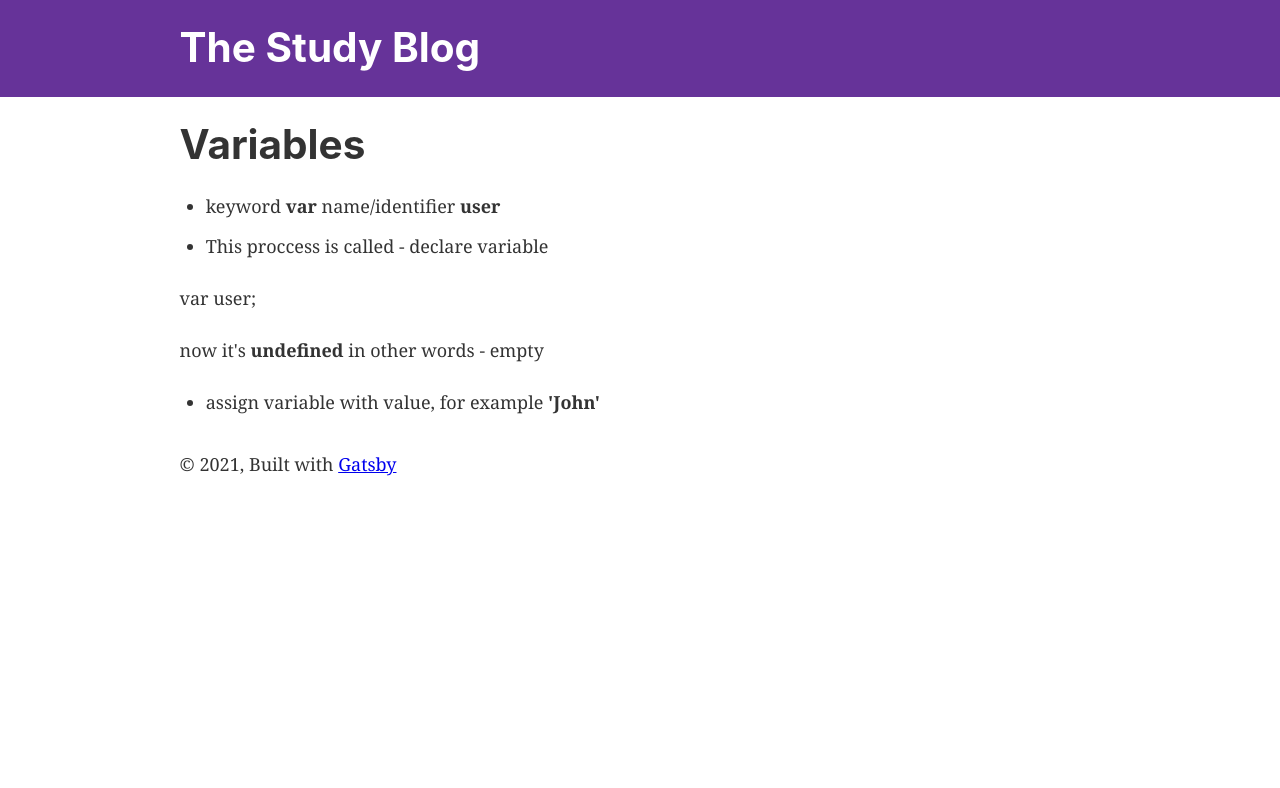
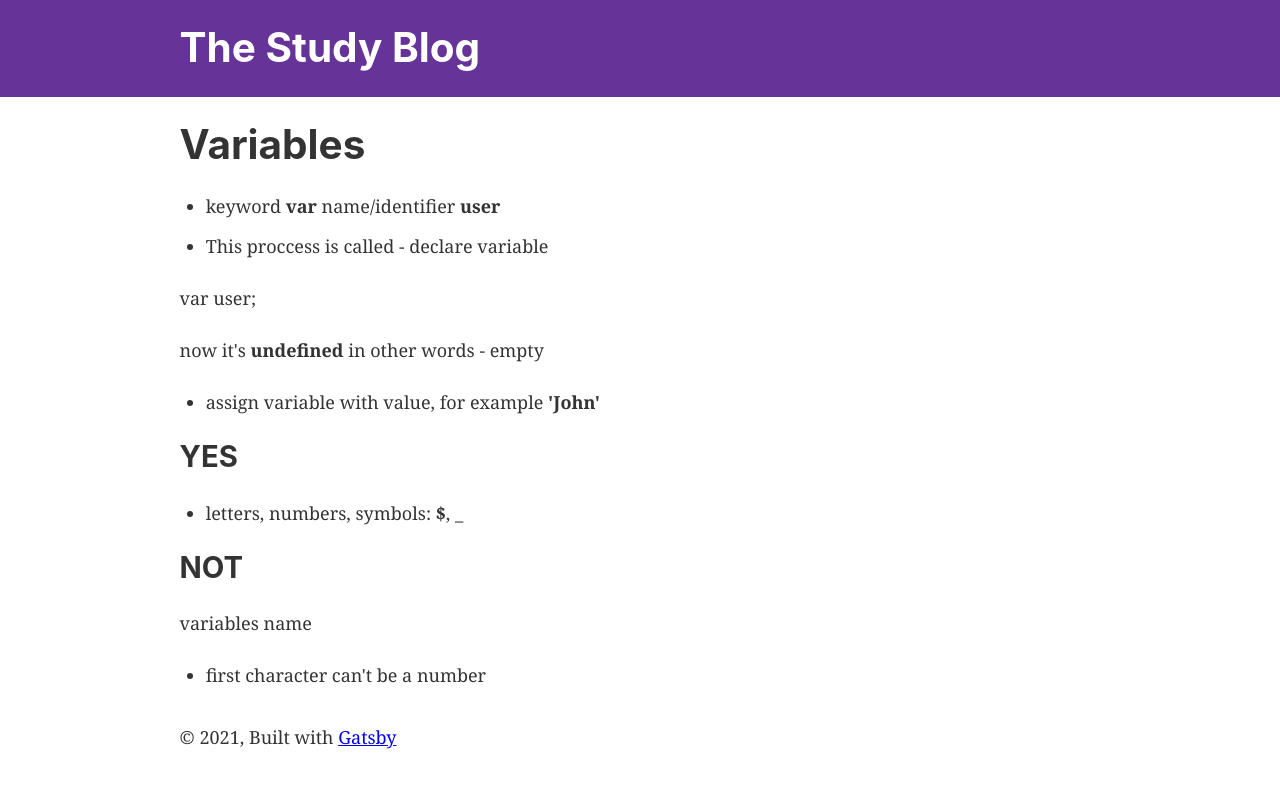
Before and after one commit to sne-syn/basic-blog, a Gatsby site: page /variables/ in a window 1280 px wide. Built offline with nearby package versions, Linux system fonts and the light colour scheme; Gatsby itself is replaced by a stand-in of ours.

Commit message:
Update variables.md

```diff
--- a/src/markdown-pages/variables.md
+++ b/src/markdown-pages/variables.md
@@ -9,3 +9,11 @@ var user;
 now it's **undefined** in other words - empty
 
 - assign variable with value, for example **'John'**
+
+## YES
+
+- letters, numbers, symbols: **$**, **_**
+
+## NOT
+variables name
+- first character can't be a number
```
